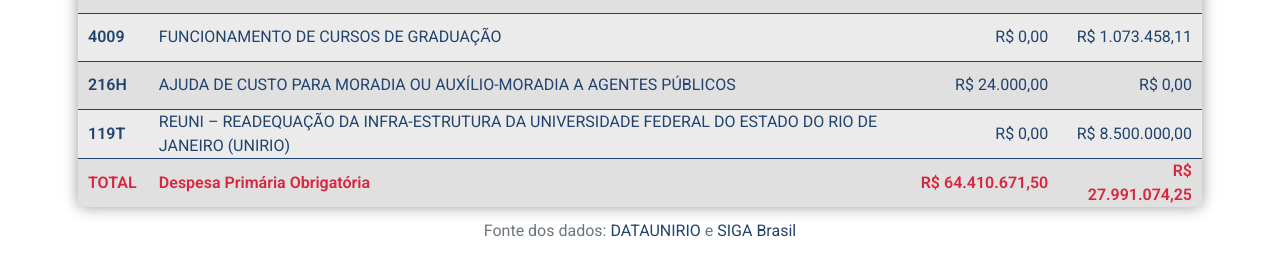
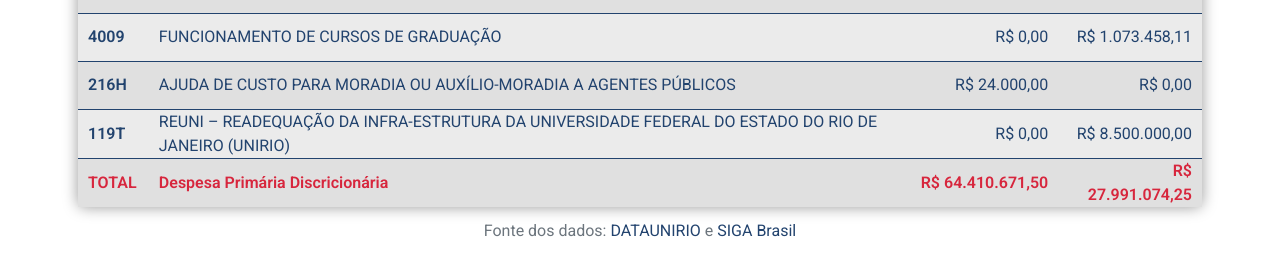
Before and after one commit to MorgannaCarmemDiniz/minha-universidade, a Vue app: page /universidade/unirio/2018/acoes in a window 1280 px wide. Shown: the part 1095-1352 px from the top of the page. Built offline with nearby package versions, Linux system fonts and the light colour scheme; what vue-animate-onscroll would draw is missing.

Commit message:
Corrigir texto de despesas discricionárias na pag. Açoes

```diff
--- a/src/components/datasheets/Acoes.vue
+++ b/src/components/datasheets/Acoes.vue
@@ -107,7 +107,7 @@
                         TOTAL
                     </td>
                     <td class="totalTD font-weight-bold">
-                        Despesa Primária Obrigatória
+                        Despesa Primária Discricionária
                     </td>
                     <td class="totalTD font-weight-bold text-right">
                         {{formatCurrency(acoesFinal.primariaDiscricionaria.totalPago)}}
```
Also changed, not shown: 1 other file (tests, documents, lock files or other folders).
